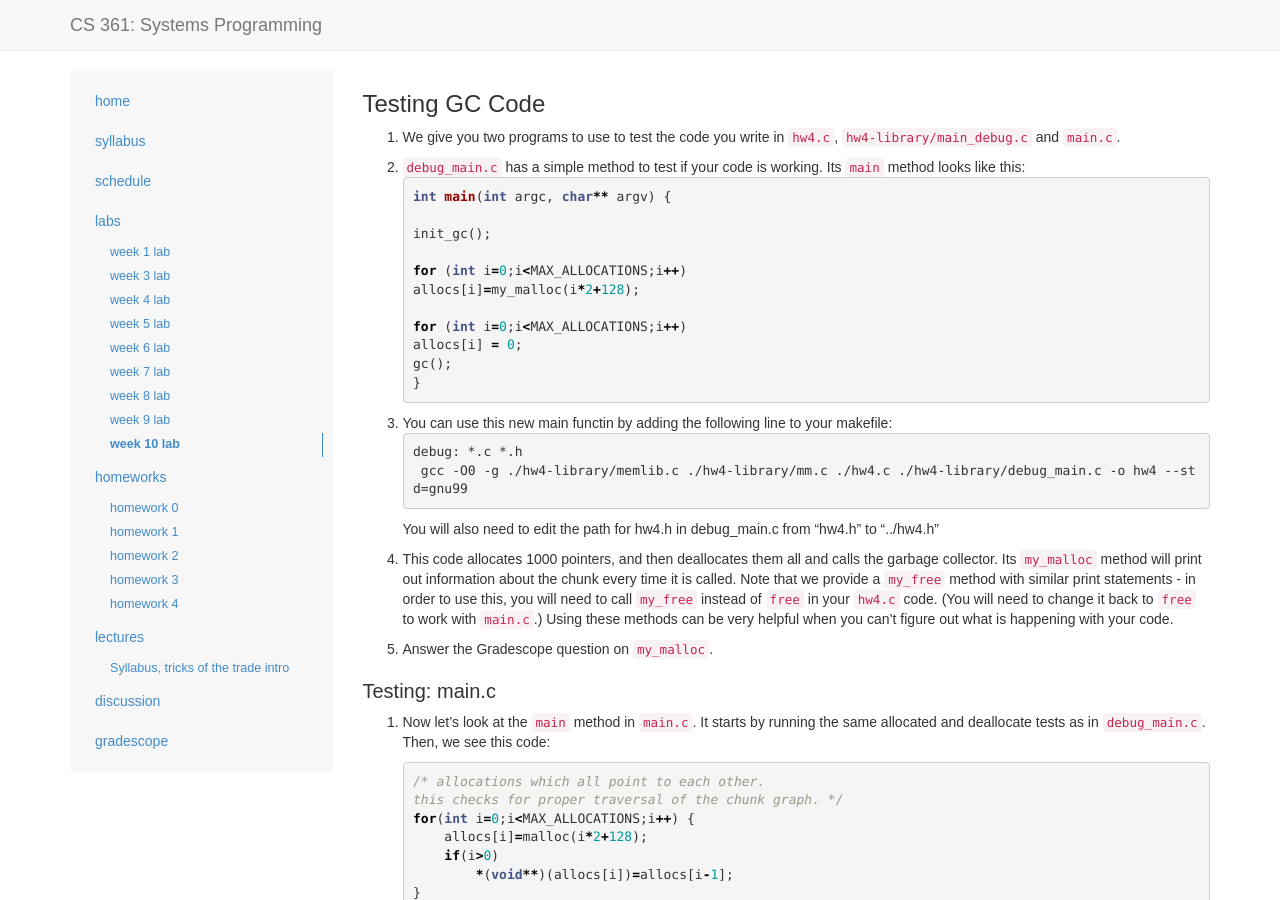
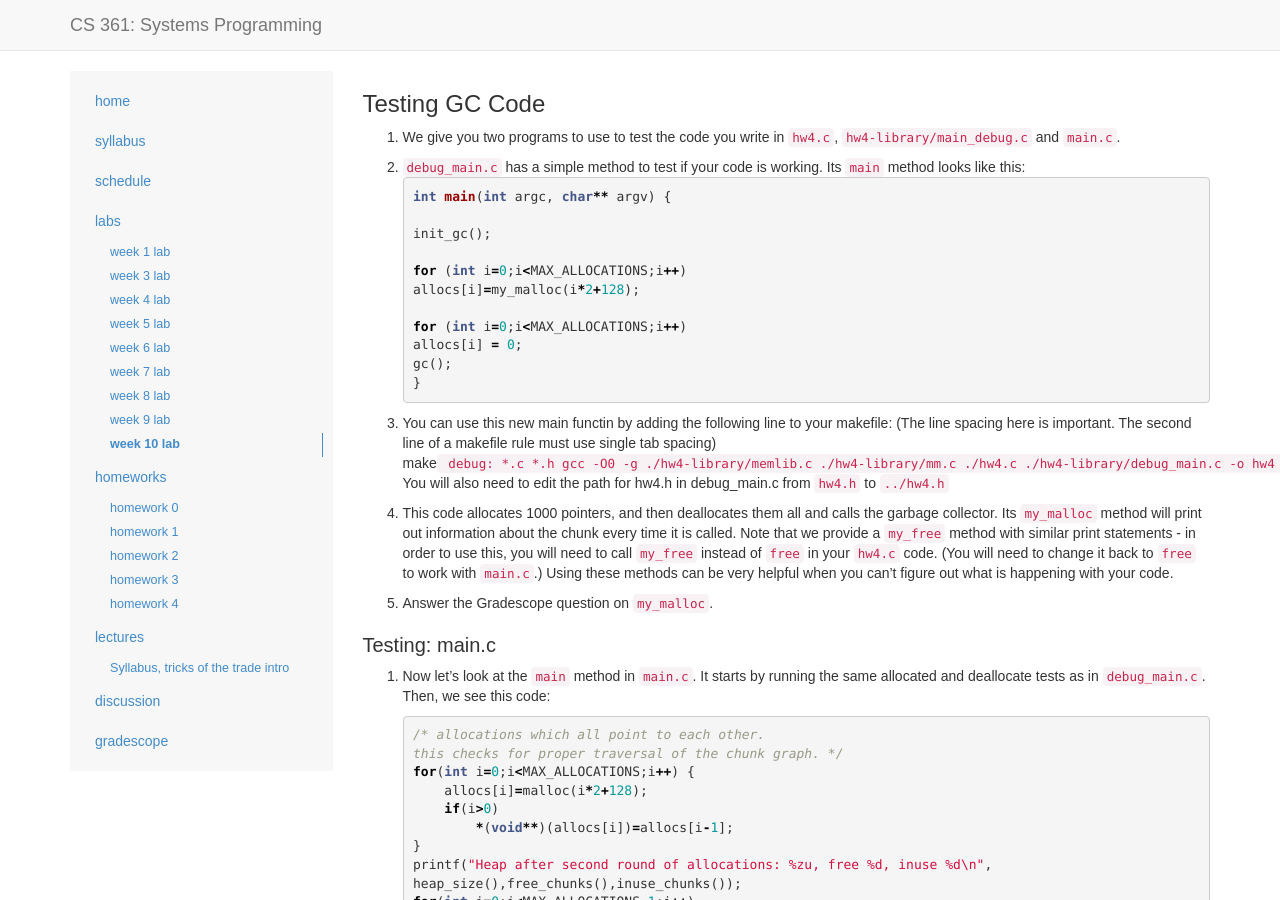
Before and after one commit to csatuic/cs361-website-old, a Jekyll site: the page built from _labs/lab9.md, in a window 1280 px wide and 900 px high. Built offline with Jekyll 4.4.1, drawn with Linux system fonts in a browser that asks for light colours; some web fonts are replaced.

Commit message:
Slight changes to formatting (#31)
* Added lab9

* Resolved date issue

* Added explanation for using debug_main

* Made changes to syntax highlighting/formatting requested by @moebit

* Formatting/verbiage

````diff
--- a/_labs/lab9.md
+++ b/_labs/lab9.md
@@ -28,12 +28,13 @@ int main(int argc, char** argv) {
 }
 ```
 3. You can use this new main functin by adding the following line to your
-   makefile:
-```
+   makefile: (The line spacing here is important. The second line of a
+   makefile rule must use single tab spacing)
+make```
 debug: *.c *.h
     gcc -O0 -g ./hw4-library/memlib.c ./hw4-library/mm.c ./hw4.c ./hw4-library/debug_main.c -o hw4 --std=gnu99
 ```
-You will also need to edit the path for hw4.h in debug_main.c from "hw4.h" to "../hw4.h"
+You will also need to edit the path for hw4.h in debug_main.c from `hw4.h` to `../hw4.h`
 
 
 4.  This code allocates 1000 pointers, and then deallocates them all and
````
